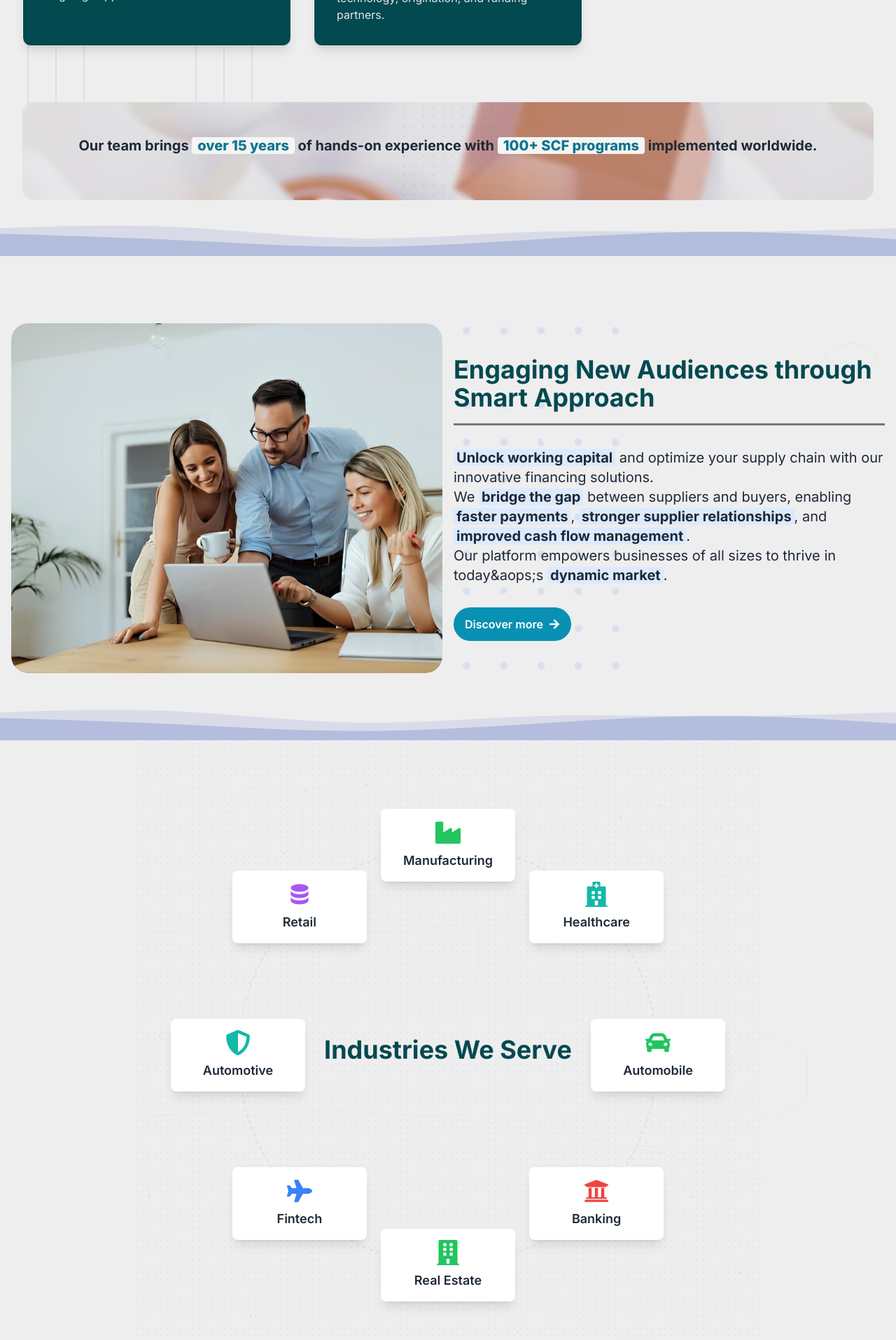
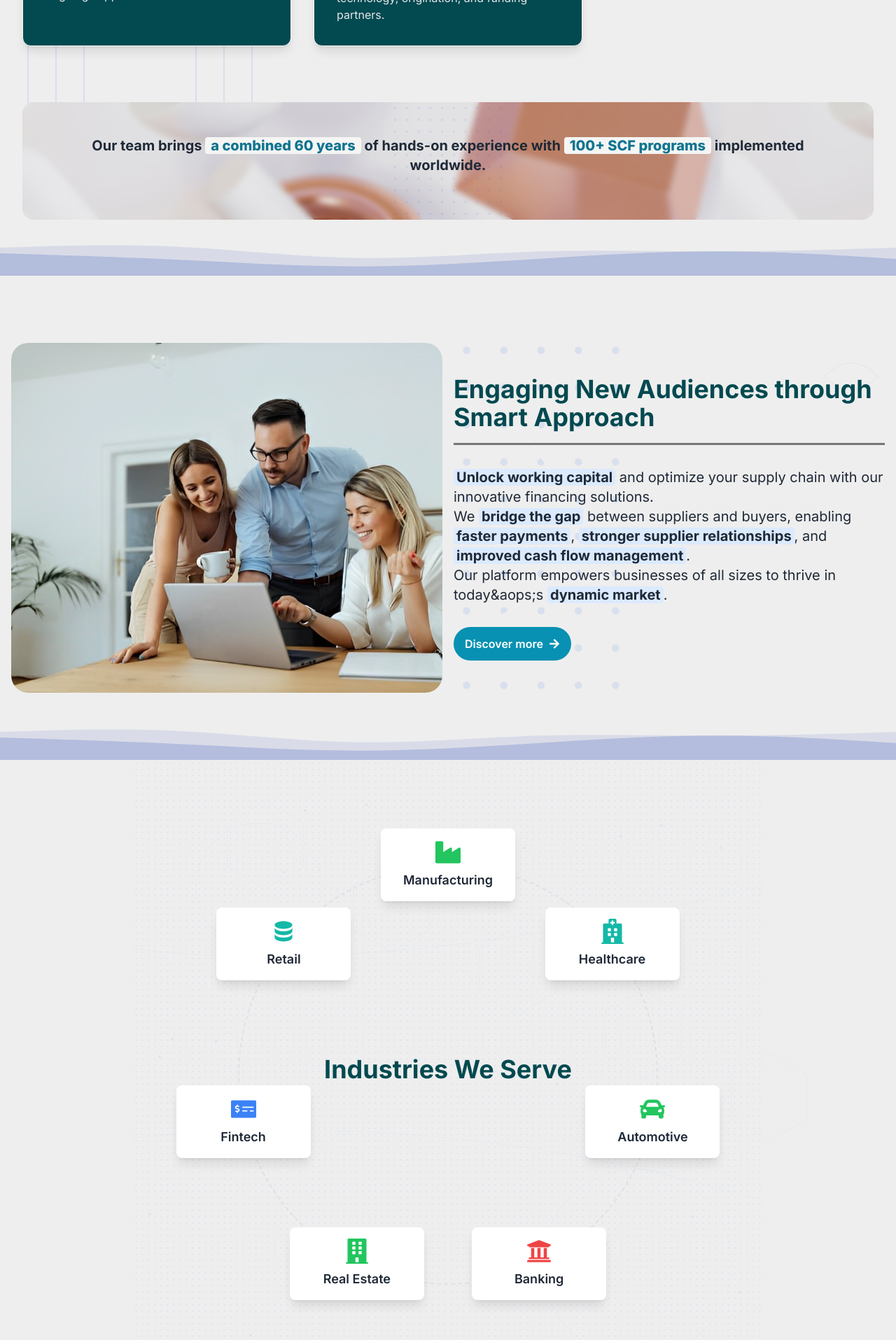
Before and after one commit to TL-TECHNOLOGIES-PRIVATE-LIMITED/tl-scf-web, a Next.js app: page / in a window 1280 px wide. Shown: the part 1646-3561 px from the top of the page at 70% size. Built offline with nearby package versions, Linux system fonts and the light colour scheme.

Commit message:
resolve industial and experiance issue

```diff
--- a/src/components/Home/IdrustieSection.jsx
+++ b/src/components/Home/IdrustieSection.jsx
@@ -1,5 +1,5 @@
 import React from "react";
-import { FaIndustry, FaHospital, FaCar, FaUniversity, FaBuilding, FaPlane, FaShieldAlt } from "react-icons/fa";
+import { FaIndustry, FaHospital, FaCar, FaUniversity, FaBuilding,FaMoneyCheckAlt , FaPlane, FaShieldAlt } from "react-icons/fa";
 import { HiDatabase } from "react-icons/hi";
 
 const FuturisticBackground = () => (
@@ -47,11 +47,11 @@ const FuturisticBackground = () => (
 const industries = [
   { icon: <FaIndustry className={getRandomColor()} />, title: "Manufacturing" },
   { icon: <FaHospital className={getRandomColor()} />, title: "Healthcare" },
-  { icon: <FaCar className={getRandomColor()} />, title: "Automobile" },
+  { icon: <FaCar className={getRandomColor()} />, title: "Automotive" },
   { icon: <FaUniversity className={getRandomColor()} />, title: "Banking" },
   { icon: <FaBuilding className={getRandomColor()} />, title: "Real Estate" },
-  { icon: <FaPlane className={getRandomColor()} />, title: "Fintech" },
-  { icon: <FaShieldAlt className={getRandomColor()} />, title: "Automotive" },
+  { icon: <FaMoneyCheckAlt  className={getRandomColor()} />, title: "Fintech" },
+  // { icon: <FaShieldAlt className={getRandomColor()} />, title: "Automotive" },
   { icon: <HiDatabase className={getRandomColor()} />, title: "Retail" },
 ];
 
--- a/src/components/Home/WhatWeDo.jsx
+++ b/src/components/Home/WhatWeDo.jsx
@@ -161,10 +161,10 @@ const WhatWeDo = () => {
 
 
     {/* Main text content with higher z-index */}
-    <p className="paragraph relative  font-bold z-10">
-      Our team brings <span className="font-extrabold bg-stone-100 text-cyan-700 rounded px-2">over 15 years</span> of hands-on experience with{' '}
-      <span className="font-extrabold text-cyan-700 bg-stone-100 rounded px-2 ">100+ SCF programs</span> implemented worldwide.
-    </p>
+    <p className="paragraph relative font-bold z-10">
+  Our team brings <span className="font-extrabold bg-stone-100 text-cyan-700 rounded px-2">a combined 60 years</span> of hands-on experience with{' '}
+  <span className="font-extrabold text-cyan-700 bg-stone-100 rounded px-2">100+ SCF programs</span> implemented worldwide.
+</p>
   </div>
 </div>
 
```
